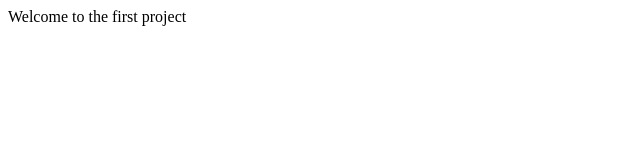
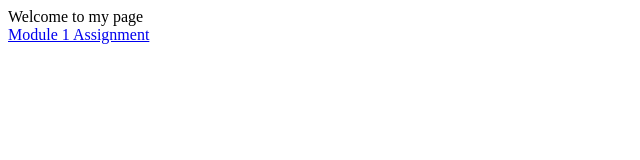
Before and after one commit to vinaysalunke/angularjs, a plain HTML site: page index.html in a window 1280 px wide. Shown: the whole page, without its empty margins (0-640 px from the left). Drawn offline with Linux system fonts and the light colour scheme.

Commit message:
Update index.html

```diff
--- a/index.html
+++ b/index.html
@@ -1,4 +1,7 @@
 <html>
 <head><title></title></head>
-<body> Welcome to the first project</body>
+<body> Welcome to my page <br>
+  <a href="https://vinaysalunke.github.io/angularjs/assignment1/">Module 1 Assignment</a>
+
+</body>
 </html>
```
